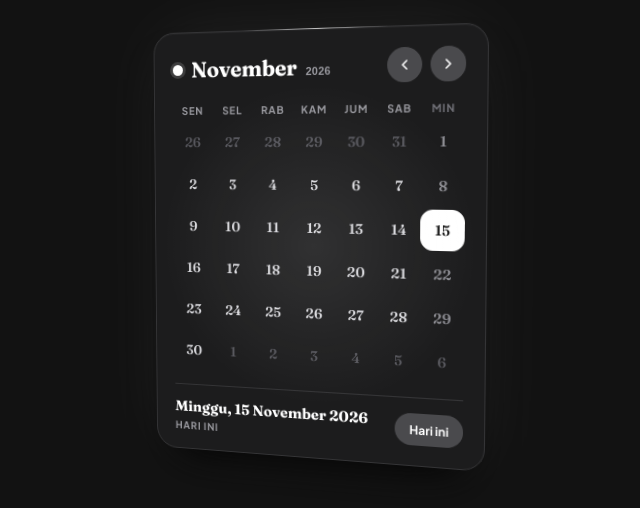
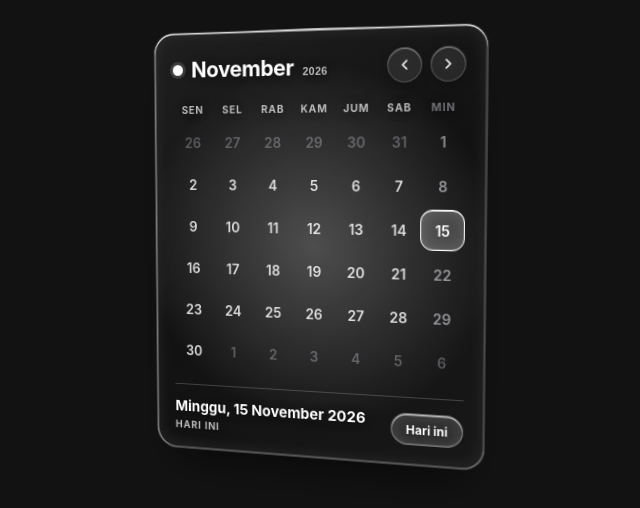
Before and after one commit to alifamiruladnan04-lab/kalender, a plain HTML site: page index.html in a window 1280 px wide. Shown: the whole page, without its empty margins (326-966 px from the left). Drawn offline with Linux system fonts and the light colour scheme.

Commit message:
Update index.html

```diff
--- a/index.html
+++ b/index.html
@@ -5,7 +5,7 @@
 <meta name="viewport" content="width=device-width, initial-scale=1, viewport-fit=cover">
 <link rel="preconnect" href="https://fonts.googleapis.com">
 <link rel="preconnect" href="https://fonts.gstatic.com" crossorigin>
-<link href="https://fonts.googleapis.com/css2?family=Fraunces:opsz,wght@9..144,600;9..144,700&family=Plus+Jakarta+Sans:wght@500;600;700&display=swap" rel="stylesheet">
+<link href="https://fonts.googleapis.com/css2?family=Inter:wght@500;600;700&display=swap" rel="stylesheet">
 <title>Kalender Santai</title>
 <style>
 :root{
@@ -56,6 +56,24 @@ button:focus-visible{outline:2px solid #fff;outline-offset:2px}
 .now:hover{background:#5b5b5f}
 .now:active{transform:scale(.95)}
 @media (prefers-reduced-motion:reduce){*{transition:none!important}}
+
+/* liquid glass */
+:root{--card:#26262c;--label:#ffffffb3;--edge:#ffffff33;--chip:#ffffff08;--btn:#ffffff14;--sans:-apple-system,BlinkMacSystemFont,"SF Pro Display","SF Pro Text","Inter",system-ui,"Segoe UI",Roboto,sans-serif;--serif:var(--sans)}
+.month{letter-spacing:-.02em}
+.card{background:linear-gradient(145deg,#ffffff0d,#ffffff00 50%,#ffffff06);-webkit-backdrop-filter:blur(2px) saturate(140%);backdrop-filter:blur(2px) saturate(140%);border:1px solid #ffffff26;box-shadow:calc(var(--sx,0)*1px) calc(26px + var(--sy,0)*1px) 46px -22px #000a,inset 0 1.5px 0 #ffffffd0,inset 0 -1.5px 0 #ffffff40,inset 1.5px 0 0 #ffffff66,inset -1.5px 0 0 #ffffff30,inset 0 0 18px 1px #ffffff14}
+.card::after{display:none}
+.glare{background:radial-gradient(260px circle at var(--gx,50%) var(--gy,0%),#ffffff40,transparent 70%)}
+.month,.year,.date,.rel,.wk span{text-shadow:0 1px 8px #0008}
+.nav button{border:1px solid #ffffff33;-webkit-backdrop-filter:blur(10px);backdrop-filter:blur(10px);box-shadow:inset 0 1px 0 #ffffff59,0 6px 14px -6px #0008}
+.nav button:hover{background:#ffffff3d}
+.now{background:#ffffff1f;border:1px solid #ffffff4d;border-radius:99px;-webkit-backdrop-filter:blur(6px);backdrop-filter:blur(6px);box-shadow:inset 0 1.5px 0 #ffffffa0,inset 0 -1px 0 #ffffff2e,inset 0 0 10px #ffffff1a;text-shadow:0 1px 6px #0008}
+.now:hover{background:#ffffff33}
+.day:hover{background:#ffffff14}
+.day.sel{border-color:#ffffffb3}
+.day.today{background:#ffffff2e;color:#fff;border-color:#ffffff80;box-shadow:inset 0 1px 0 #ffffffb3,inset 0 -1px 0 #ffffff33,inset 0 0 14px #ffffff26}
+.day.today:hover{background:#ffffff40}
+.day.sel.today{border-color:#fff}
+@supports not ((backdrop-filter:blur(1px)) or (-webkit-backdrop-filter:blur(1px))){.card{background:#2a2a31ee}}
 </style>
 </head>
 <body>
```
